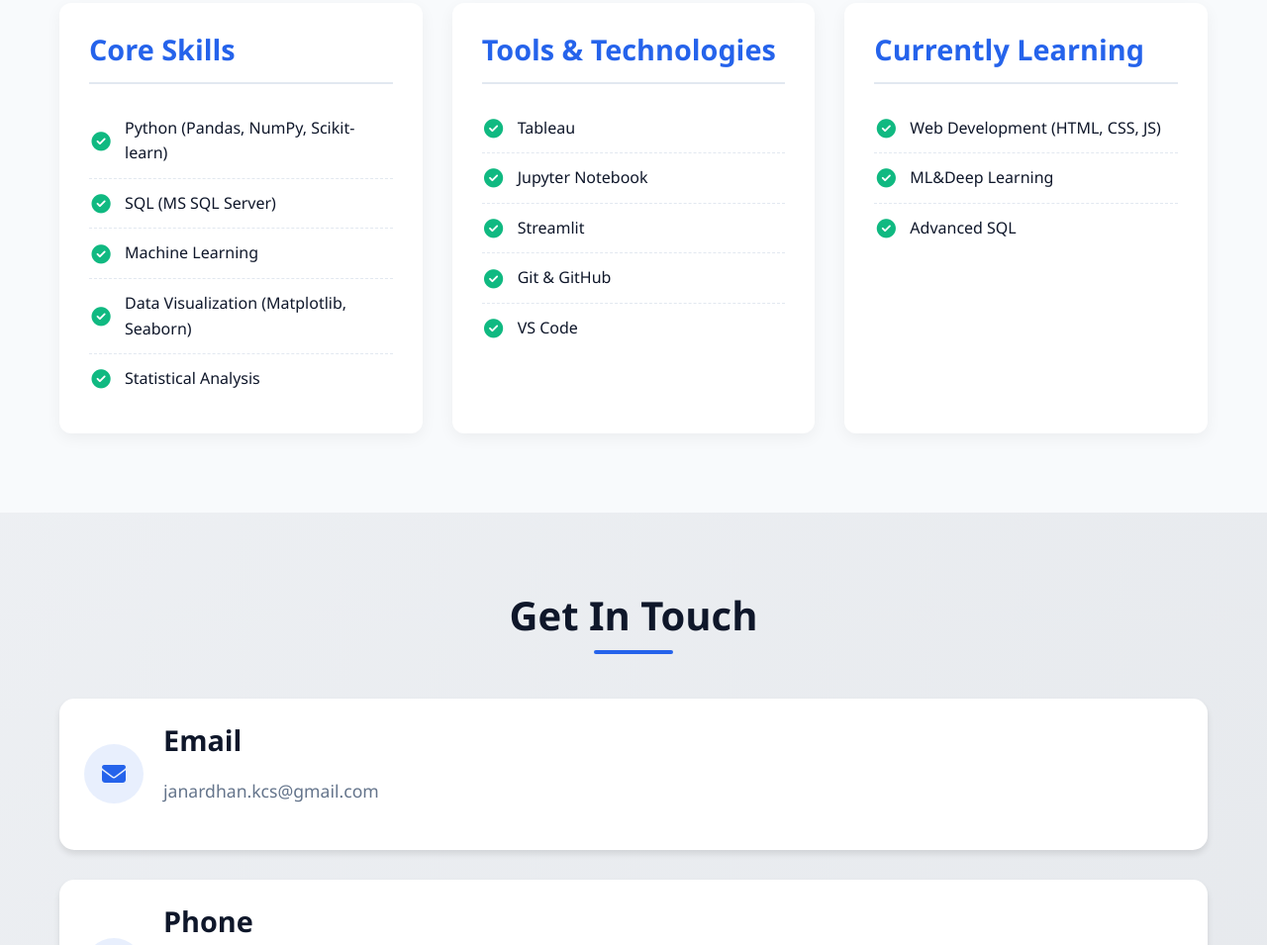
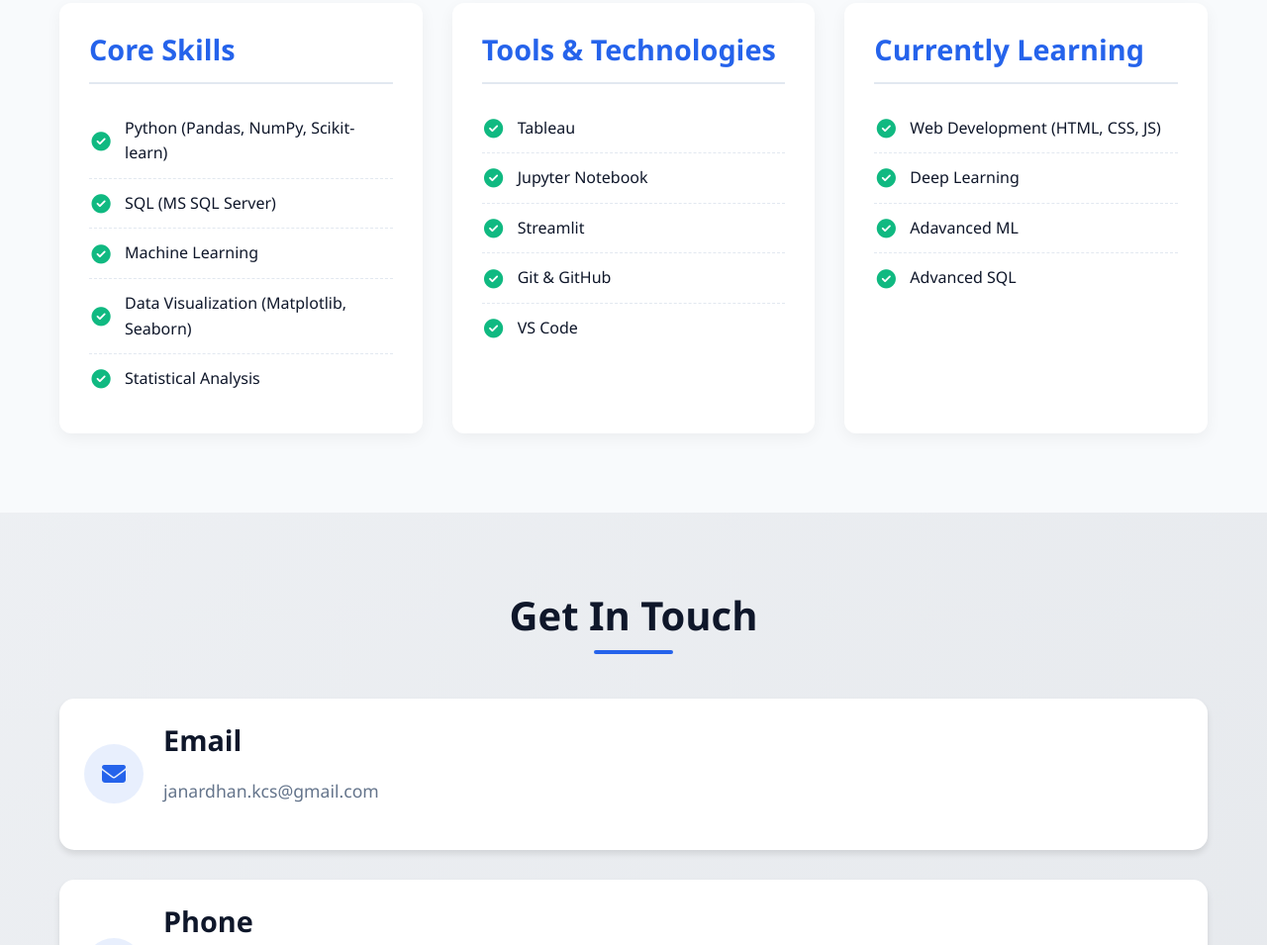
Before and after one commit to janardhankobaka/WEB, a plain HTML site: page index.html in a window 1280 px wide. Shown: the part 1825-2780 px from the top of the page at 99% size. Drawn offline with Linux system fonts and the light colour scheme.

Commit message:
index.html

```diff
--- a/index.html
+++ b/index.html
@@ -847,7 +847,8 @@
                     <h3>Currently Learning</h3>
                     <ul class="skill-list">
                         <li><i class="fas fa-check-circle"></i> Web Development (HTML, CSS, JS)</li>
-                        <li><i class="fas fa-check-circle"></i> ML&Deep Learning</li>
+                        <li><i class="fas fa-check-circle"></i> Deep Learning</li>
+                        <li><i class="fas fa-check-circle"></i> Adavanced ML</li>
                         <li><i class="fas fa-check-circle"></i> Advanced SQL</li>
                     </ul>
                 </div>
@@ -981,6 +982,15 @@
 
                     <h4>Why This Matters</h4>
                     <p>Empowers HR to reduce turnover through data-driven decisions.</p>
+
+                    <div class="details-card" style="background:#fff; border-radius: 10px; padding: 20px; box-shadow: 0 0 10px rgba(0,0,0,0.1);">
+    <h3 style="margin-bottom: 10px;">Project Demo</h3>
+
+ <!-- Video section -->
+<video width="100%" controls style="border-radius: 10px;">
+  <source src="https://raw.githubusercontent.com/janardhankobaka/WEB/main/Attrition%20Demo.mp4" type="video/mp4">
+  Your browser does not support the video tag.
+</video>
                 `,
                 github: "https://github.com/janardhankobaka/Employee_attrition_dashboard"
             },
@@ -1175,4 +1185,4 @@
         else dynamicGreeting.textContent = "Good Evening!";
     </script>
 </body>
-</html>
+</html>vi
```
